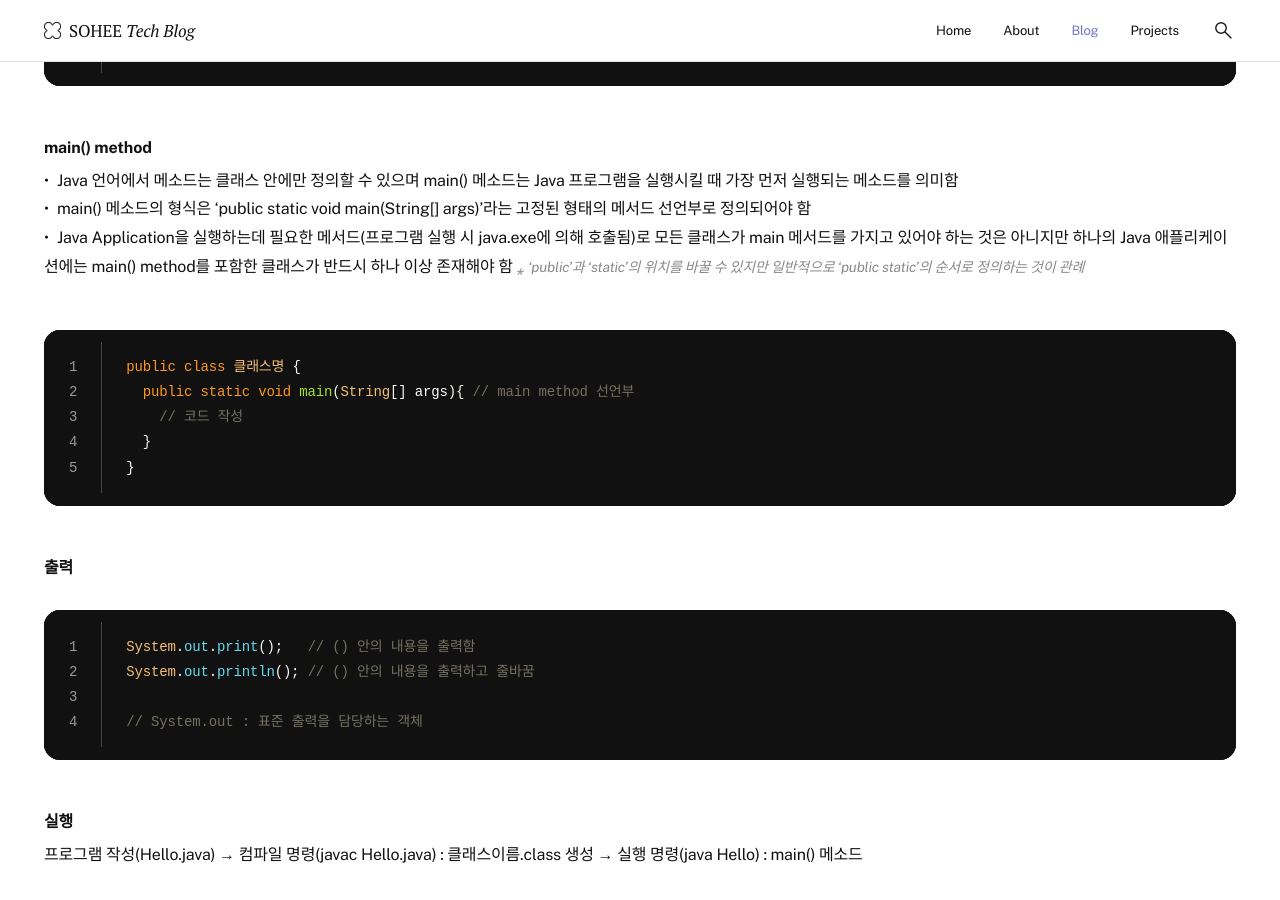
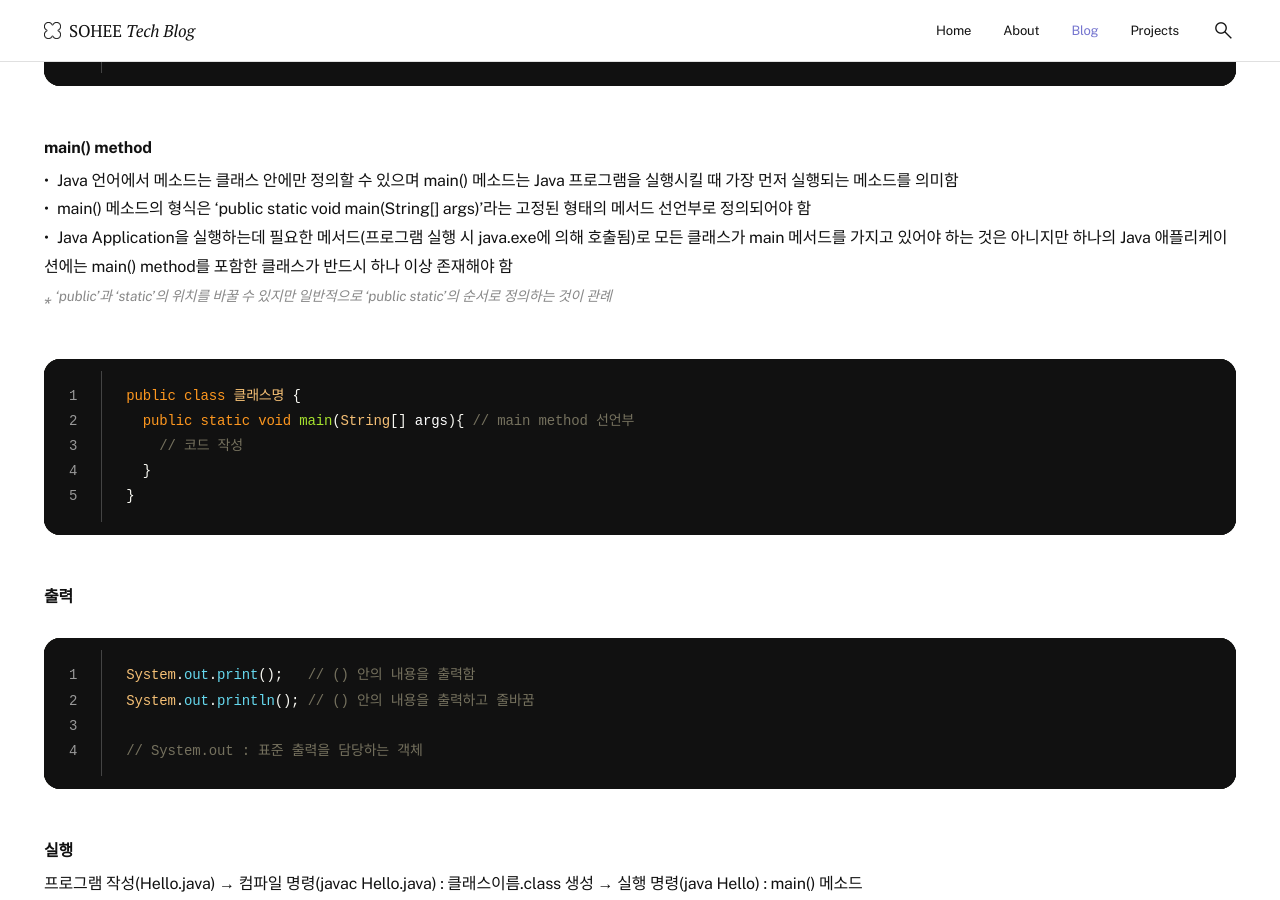
Before and after one commit to soheetech/soheetech.github.io, a Jekyll site: the page built from _posts/2023-02-25-kh-01-java-basic.md, in a window 1280 px wide and 900 px high, scrolled down 3006 px. Built offline with Jekyll 4.4.1, drawn with Linux system fonts in a browser that asks for light colours.

````diff
--- a/_posts/2023-02-25-kh-01-java-basic.md
+++ b/_posts/2023-02-25-kh-01-java-basic.md
@@ -121,7 +121,7 @@ class 클래스명 {
 <h5>main() method</h5>
 - Java 언어에서 메소드는 클래스 안에만 정의할 수 있으며 main() 메소드는 Java 프로그램을 실행시킬 때 가장 먼저 실행되는 메소드를 의미함
 - main() 메소드의 형식은 'public static void main(String[] args)'라는 고정된 형태의 메서드 선언부로 정의되어야 함
-- Java Application을 실행하는데 필요한 메서드(프로그램 실행 시 java.exe에 의해 호출됨)로 모든 클래스가 main 메서드를 가지고 있어야 하는 것은 아니지만 하나의 Java 애플리케이션에는 main() method를 포함한 클래스가 반드시 하나 이상 존재해야 함
+- Java Application을 실행하는데 필요한 메서드(프로그램 실행 시 java.exe에 의해 호출됨)로 모든 클래스가 main 메서드를 가지고 있어야 하는 것은 아니지만 하나의 Java 애플리케이션에는 main() method를 포함한 클래스가 반드시 하나 이상 존재해야 함<br />
 *'public'과 'static'의 위치를 바꿀 수 있지만 일반적으로 'public static'의 순서로 정의하는 것이 관례*
 
 ```java
````
